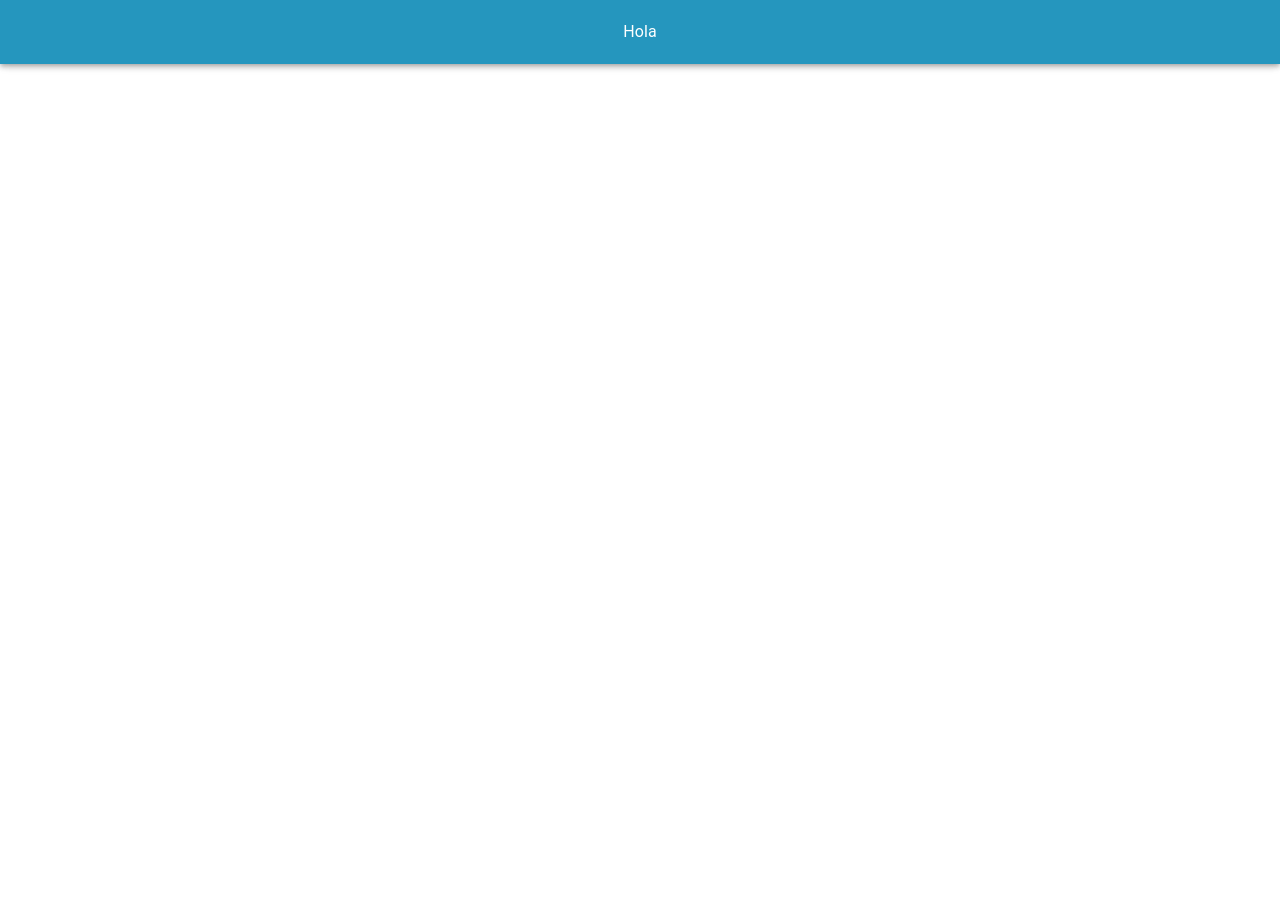
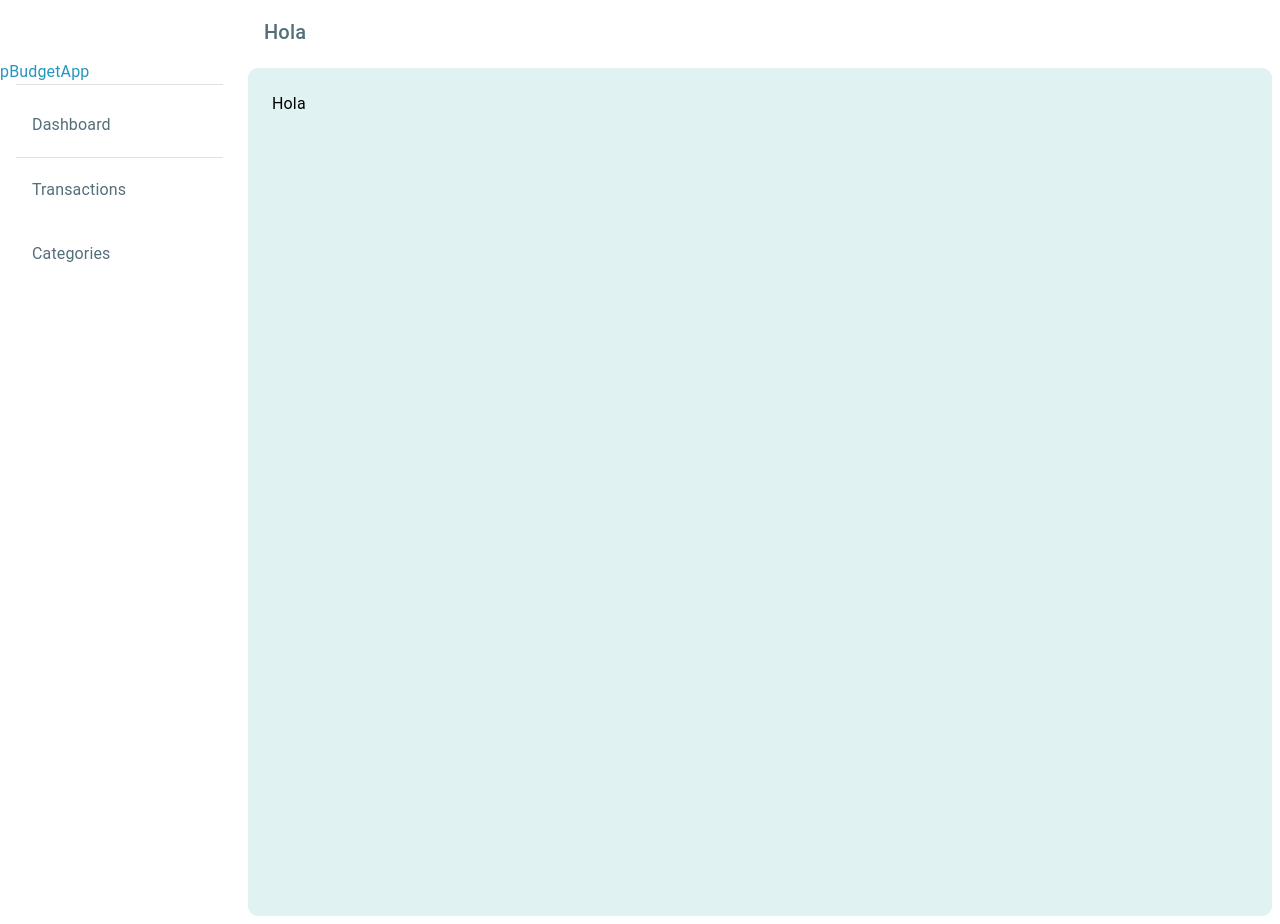
Before and after one commit to eli-beg/personalbudget, a React (Create React App) app in the folder client/: page /home in a window 1280 px wide. Before the commit the page ends 800 px from the top, so only its background shows below. Built offline with nearby package versions, Linux system fonts and the light colour scheme.

Commit message:
Fix of responsive sidebar, navbar and dashboard

```diff
--- a/client/package.json
+++ b/client/package.json
@@ -5,6 +5,7 @@
   "dependencies": {
     "@emotion/react": "^11.9.0",
     "@emotion/styled": "^11.8.1",
+    "@mui/icons-material": "^5.8.4",
     "@mui/material": "^5.8.3",
     "@testing-library/jest-dom": "^5.16.4",
     "@testing-library/react": "^13.3.0",
--- a/client/src/App.js
+++ b/client/src/App.js
@@ -3,13 +3,17 @@ import React from "react";
 import Home from "./Pages/Home";
 import WelcomeScreen from "./Pages/WelcomeScreen";
 import { Routes, Route } from "react-router-dom";
+import { ThemeProvider } from "@mui/material/styles";
+import theme from "./themeConfig";
 
 function App() {
   return (
-    <Routes>
-      <Route path="/" element={<WelcomeScreen />} />
-      <Route path="home" element={<Home />} />
-    </Routes>
+    <ThemeProvider theme={theme}>
+      <Routes>
+        <Route path="/" element={<WelcomeScreen />} />
+        <Route path="home" element={<Home />} />
+      </Routes>
+    </ThemeProvider>
   );
 }
 
--- /dev/null
+++ b/client/src/Components/Dashboard/Dashboard.js
@@ -0,0 +1,23 @@
+import React from "react";
+import { Box, Typography } from "@mui/material";
+
+const Dashboard = () => {
+  const drawerWidth = 240;
+  return (
+    <Box
+      sx={{
+        flexGrow: 1,
+        p: 3,
+        marginTop: "60px",
+        width: { sm: `calc(100% - ${drawerWidth}px)` },
+        height: "100vh",
+        borderRadius: "10px",
+        backgroundColor: "#e0f2f1",
+      }}
+    >
+      <Typography>Hola</Typography>
+    </Box>
+  );
+};
+
+export default Dashboard;
--- /dev/null
+++ b/client/src/Components/Header/HeaderBar.js
@@ -0,0 +1,42 @@
+import React from "react";
+import { AppBar, Box, IconButton, Toolbar, Typography } from "@mui/material";
+import useScreenDimension from "../../hooks/useScreenDimensions";
+import Menu from "@mui/icons-material/Menu";
+
+const HeaderBar = ({ handleDrawerToggle }) => {
+  const dimension = useScreenDimension();
+
+  const drawerWidth = 240;
+
+  return (
+    <Box>
+      <AppBar
+        position="fixed"
+        elevation={0}
+        sx={{
+          width: {
+            sm: `calc(100% - ${drawerWidth}px)`,
+            height: "60px",
+            backgroundColor: "white",
+            boxShadow: "none",
+          },
+        }}
+      >
+        <Toolbar>
+          <IconButton
+            edge="start"
+            onClick={() => handleDrawerToggle()}
+            sx={{ display: { sm: "none" } }}
+          >
+            <Menu />
+          </IconButton>
+          <Typography variant="h6" color="text.blueGrey.600">
+            Hola
+          </Typography>
+        </Toolbar>
+      </AppBar>
+    </Box>
+  );
+};
+
+export default HeaderBar;
--- a/client/src/Components/NavBar.js
+++ /dev/null
@@ -1,22 +0,0 @@
-import React from "react";
-import { AppBar, Box, Toolbar, Typography } from "@mui/material";
-
-const NavBar = () => {
-  return (
-    <Box>
-      <AppBar>
-        <Toolbar
-          sx={{
-            backgroundColor: "#2596be",
-            display: "flex",
-            justifyContent: "space-around",
-          }}
-        >
-          <Typography>Hola</Typography>
-        </Toolbar>
-      </AppBar>
-    </Box>
-  );
-};
-
-export default NavBar;
--- /dev/null
+++ b/client/src/Components/Sidebar/MenuCard.js
@@ -0,0 +1,40 @@
+import {
+  Box,
+  Typography,
+  Divider,
+  List,
+  ListItem,
+  ListItemButton,
+  ListItemText,
+} from "@mui/material";
+import React from "react";
+
+const MenuCard = () => {
+  return (
+    <Box>
+      <Typography sx={{ marginTop: "60px" }}>pBudgetApp</Typography>
+      <Divider variant="middle" />
+
+      <List>
+        <ListItem>
+          <ListItemButton>
+            <ListItemText>Dashboard</ListItemText>
+          </ListItemButton>
+        </ListItem>
+        <Divider variant="middle" />
+        <ListItem>
+          <ListItemButton>
+            <ListItemText>Transactions</ListItemText>
+          </ListItemButton>
+        </ListItem>
+        <ListItem>
+          <ListItemButton>
+            <ListItemText>Categories</ListItemText>
+          </ListItemButton>
+        </ListItem>
+      </List>
+    </Box>
+  );
+};
+
+export default MenuCard;
--- /dev/null
+++ b/client/src/Components/Sidebar/SideBar.js
@@ -0,0 +1,53 @@
+import React from "react";
+import { Drawer, Box } from "@mui/material";
+import MenuCard from "./MenuCard";
+
+const SideBar = ({ handleDrawerToggle, mobileOpen }) => {
+  const drawerWidth = 240;
+
+  return (
+    <Box
+      sx={{
+        width: { sm: drawerWidth },
+        flexShrink: { sm: 0 },
+      }}
+    >
+      <Drawer
+        variant="temporary"
+        anchor="left"
+        open={mobileOpen}
+        onClose={handleDrawerToggle}
+        ModalProps={{
+          keepMounted: true,
+        }}
+        sx={{
+          display: { xs: "block", sm: "none" },
+
+          "& .MuiDrawer-paper": {
+            boxSizing: "border-box",
+            width: drawerWidth,
+            borderColor: "white",
+          },
+        }}
+      >
+        <MenuCard />
+      </Drawer>
+      <Drawer
+        variant="permanent"
+        sx={{
+          display: { xs: "none", sm: "block" },
+          "& .MuiDrawer-paper": {
+            boxSizing: "border-box",
+            width: drawerWidth,
+            borderColor: "white",
+          },
+        }}
+        open
+      >
+        <MenuCard />
+      </Drawer>
+    </Box>
+  );
+};
+
+export default SideBar;
--- a/client/src/Pages/Home.js
+++ b/client/src/Pages/Home.js
@@ -1,19 +1,25 @@
-import { AppBar, Grid, Typography } from "@mui/material";
-import React from "react";
-import NavBar from "../Components/NavBar";
+import { Box } from "@mui/material";
+import React, { useState } from "react";
+import Dashboard from "../Components/Dashboard/Dashboard";
+import HeaderBar from "../Components/Header/HeaderBar";
+import SideBar from "../Components/Sidebar/SideBar";
 
 const Home = () => {
+  const [mobileOpen, setMobileOpen] = useState(false);
+  const handleDrawerToggle = () => {
+    setMobileOpen(!mobileOpen);
+    console.log("ḧolisss");
+  };
+
   return (
-    <div>
-      <Grid container direction="row">
-        <Grid item xs={1}>
-          <NavBar />
-        </Grid>
-        <Grid item xs={11}>
-          <Typography>Hola home</Typography>
-        </Grid>
-      </Grid>
-    </div>
+    <Box sx={{ display: "flex" }}>
+      <HeaderBar handleDrawerToggle={handleDrawerToggle} />
+      <SideBar
+        handleDrawerToggle={handleDrawerToggle}
+        mobileOpen={mobileOpen}
+      />
+      <Dashboard />
+    </Box>
   );
 };
 
--- a/client/src/Pages/WelcomeScreen.js
+++ b/client/src/Pages/WelcomeScreen.js
@@ -18,19 +18,19 @@ const WelcomeScreen = () => {
             alignItems: "center",
           }}
         >
-          <Typography variant="h4" color="inherit">
+          <Typography variant="h4" color="text.primary">
             Welcome to pBudgetApp!{" "}
           </Typography>
-          <Typography variant="h6" color="text.secondary">
+          <Typography variant="h6" color="text.blueGrey.600">
             Organize your finances and keep control over your pBudgetApp{" "}
           </Typography>
-          <Typography variant="h6" color="text.secondary">
+          <Typography variant="h6" color="text.blueGrey.600">
             - Choose you categories for expenses
           </Typography>
-          <Typography variant="h6" color="text.secondary">
+          <Typography variant="h6" color="text.blueGrey.600">
             - Add your incomes
           </Typography>
-          <Typography variant="h6" color="text.secondary">
+          <Typography variant="h6" color="text.blueGrey.600">
             - See visual graphs of your spending habits and control your money
           </Typography>
           <Button
--- /dev/null
+++ b/client/src/hooks/useScreenDimensions.js
@@ -0,0 +1,26 @@
+import React, { useEffect, useState } from "react";
+
+const getWindowDimensions = () => {
+  const { innerWidth: width, innerHeight: height } = window;
+  return {
+    width,
+    height,
+  };
+};
+const useScreenDimension = () => {
+  const [windowDimensions, setWindowDimensions] = useState(
+    getWindowDimensions()
+  );
+
+  useEffect(() => {
+    const handleResize = () => {
+      setWindowDimensions(getWindowDimensions());
+    };
+
+    window.addEventListener("resize", handleResize);
+    return () => window.removeEventListener("resize", handleResize);
+  }, []);
+  return windowDimensions;
+};
+
+export default useScreenDimension;
--- /dev/null
+++ b/client/src/themeConfig.js
@@ -0,0 +1,57 @@
+import { blueGrey } from "@mui/material/colors";
+import { createTheme } from "@mui/material/styles";
+
+const theme = createTheme({
+  breakpoints: {
+    values: {
+      xs: 0,
+      sm: 600,
+      md: 900,
+      lg: 1200,
+      xl: 1536,
+    },
+  },
+  boxSizing: "border-box",
+  h5: {
+    fontSize: "0.875rem",
+    color: "#2596be",
+    fontWeight: 500,
+  },
+  palette: {
+    text: {
+      primary: "#2596be",
+      secondary: "#4f46bb",
+      background: { paper: "#7cc3e3" },
+      blueGrey: {
+        50: "#eceff1",
+        200: "#b0bec5",
+        400: "#78909c",
+        600: "#546e7a",
+      },
+    },
+  },
+  components: {
+    MuiListItemButton: {
+      styleOverrides: {
+        root: {
+          borderRadius: "13px",
+          "&:hover": {
+            backgroundColor: "#b2ebf2",
+          },
+        },
+      },
+    },
+    MuiListItemText: {
+      styleOverrides: {
+        root: {
+          color: "#546e7a",
+          "&:hover": {
+            color: "#4f46bb",
+          },
+        },
+      },
+    },
+  },
+});
+
+export default theme;
```
Also changed, not shown: 1 other file (tests, documents, lock files or other folders).
